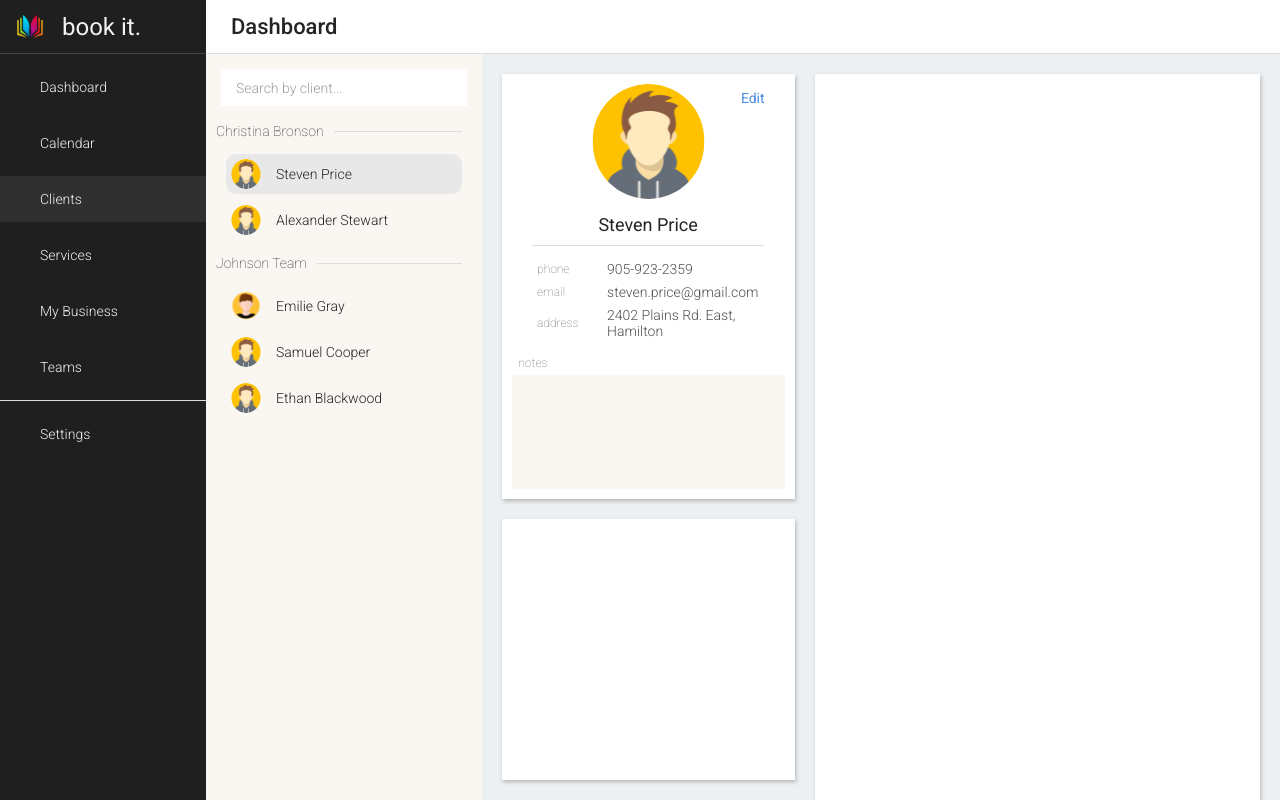
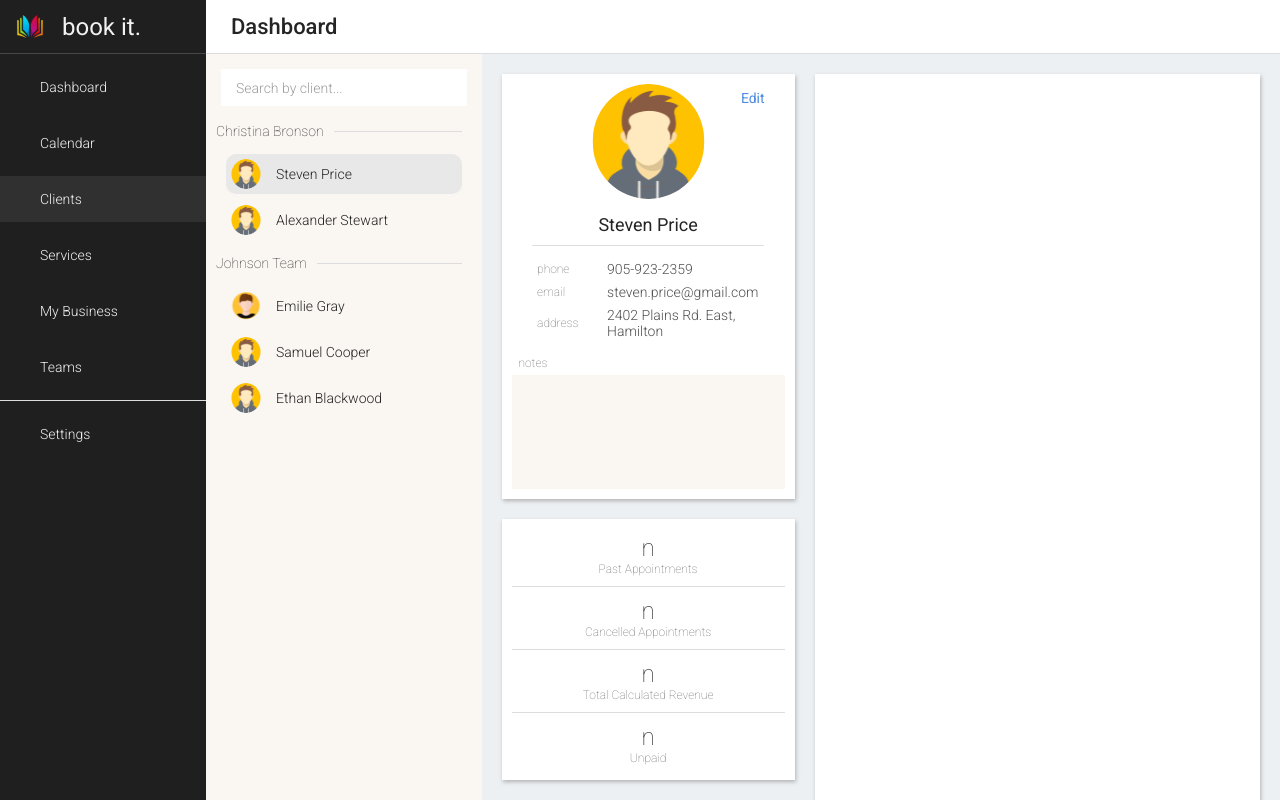
Before and after one commit to ryanhartwig/bookeasy, a Next.js app in the folder next/: page /clients in a window 1280 px wide. Both pictures are taken after a click on the element "Steven Price". Built offline with nearby package versions, Linux system fonts and the light colour scheme.

Commit message:
Structure of metrics component

```diff
--- a/next/src/app/clients/clients.module.scss
+++ b/next/src/app/clients/clients.module.scss
@@ -58,7 +58,6 @@
   font-weight: 100;
   color: var(--font-color-alt);
   font-size: 12px;
-  text-align: left;
 }
 
 /* Client details cards */
@@ -165,3 +164,21 @@
     opacity: 1;
   }
 }
+
+.metrics {
+  display: flex;
+  flex-direction: column;
+  align-items: center;
+  text-align: center;
+
+  justify-content: space-around;
+}
+
+.metric {
+  width: 100%;
+
+  > p:first-child {
+    font-size: 24px;
+    font-weight: 100;
+  }
+}
--- a/next/src/app/clients/details.tsx
+++ b/next/src/app/clients/details.tsx
@@ -15,6 +15,7 @@ export const Details: React.FC<DetailsProps> = ({selected}) => {
       {selected ?
       <>
         <div>
+          {/* Client photo, name, contact info, notes */}
           <Card className={clsx(styles.card, styles.client_details)} style={{height: 444}}>
             {selected.avatar &&
               <Image src={selected.avatar} alt="Client avatar" style={{width: 115, height: 115}} />
@@ -41,8 +42,28 @@ export const Details: React.FC<DetailsProps> = ({selected}) => {
             </div>
             <p className={styles.edit}>Edit</p>
           </Card>
-          <Card className={styles.card} style={{height: 272}}>
 
+          {/* Client metrics (total appointments, calculated revenue, etc) */}
+          <Card className={clsx(styles.card, styles.metrics)} style={{height: 272}}>
+            <div className={styles.metric}>
+                <p>n</p>
+                <p className={styles.label}>Past Appointments</p>
+              </div>
+              <hr />
+              <div className={styles.metric}>
+                <p>n</p>
+                <p className={styles.label}>Cancelled Appointments</p>
+              </div>
+              <hr />
+              <div className={styles.metric}>
+                <p>n</p>
+                <p className={styles.label}>Total Calculated Revenue</p>
+              </div>
+              <hr />
+              <div className={styles.metric}>
+                <p>n</p>
+                <p className={styles.label}>Unpaid</p>
+              </div>
           </Card>
         </div>
         <div>
```
